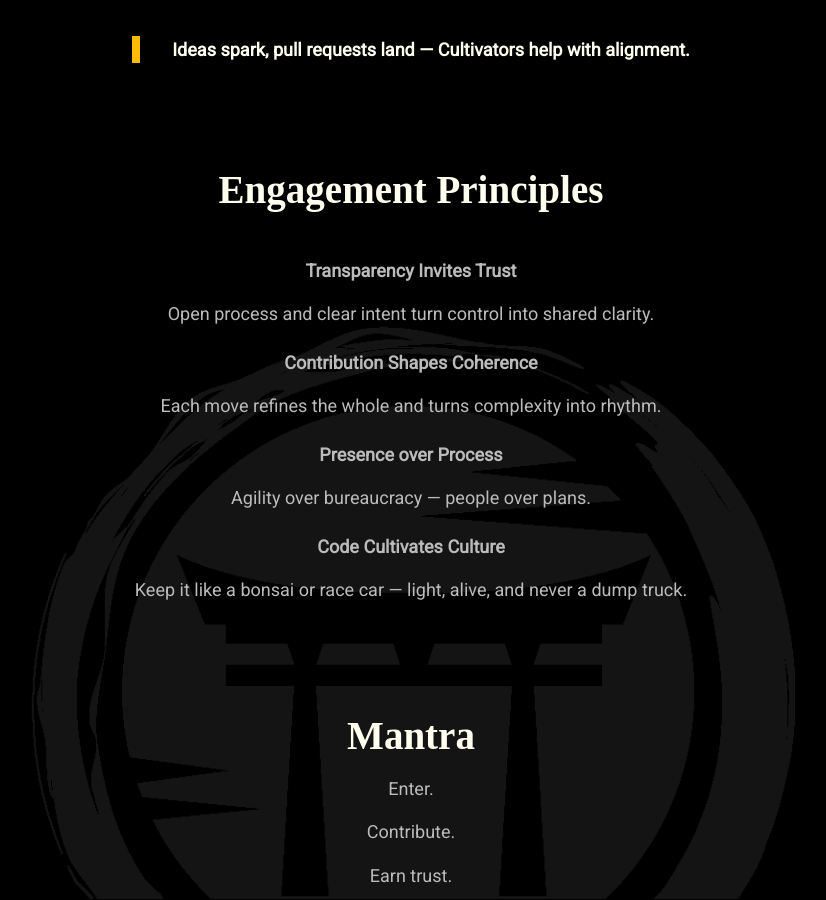
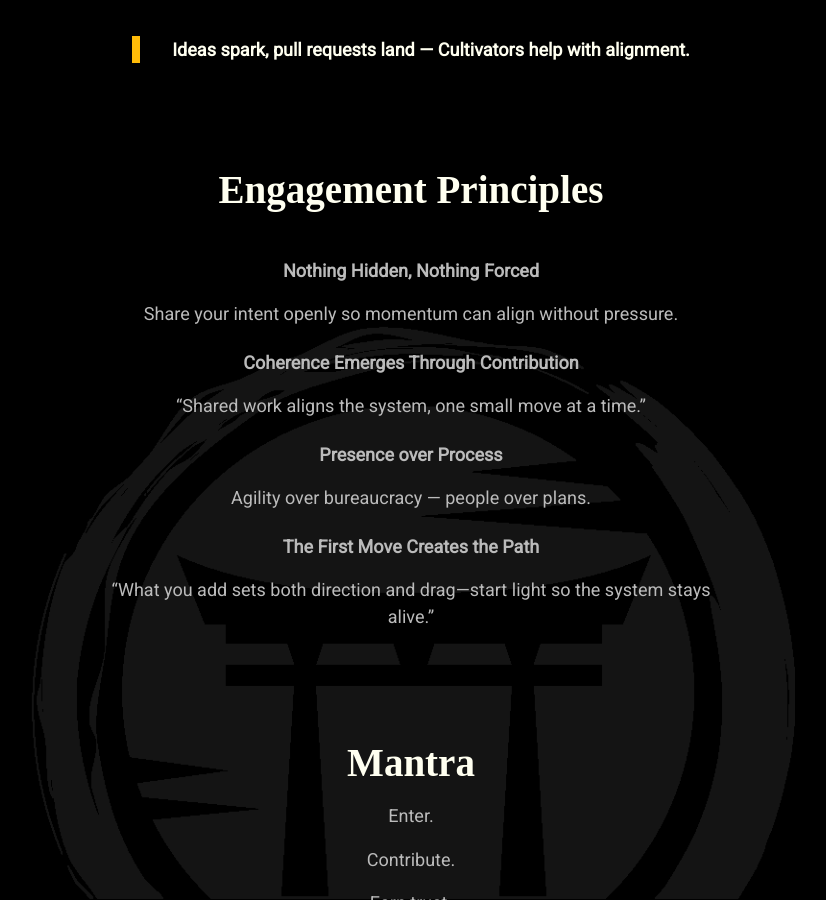
Before and after one commit to mindset-dojo/mindset-dojo.github.io, a Jekyll site: the page built from project.md, in a window 1280 px wide and 900 px high, scrolled down 1261 px. Shown: the whole window, without its empty margins (229-1055 px from the left). Built offline with Jekyll 4.4.1, drawn with Linux system fonts in a browser that asks for light colours; some web fonts are replaced.

Commit message:
refactor(principles): project principles.

```diff
--- a/_data/sections/principles.yaml
+++ b/_data/sections/principles.yaml
@@ -14,18 +14,18 @@ principles:
       label: "Playful Resonance Is Ki"
       description: "As tension clears, playfulness returns — renewing movement."
   project:
-    - id: "transparency"
-      label: "Transparency Invites Trust"
-      description: "Open process and clear intent turn control into shared clarity."
-    - id: "contribution"
-      label: "Contribution Shapes Coherence"
-      description: "Each move refines the whole and turns complexity into rhythm."
+    - id: "nothing"
+      label: "Nothing Hidden, Nothing Forced"
+      description: "Share your intent openly so momentum can align without pressure."
+    - id: "emerge"
+      label: "Coherence Emerges Through Contribution"
+      description: “Shared work aligns the system, one small move at a time.”
     - id: "presence"
       label: "Presence over Process"
       description: "Agility over bureaucracy — people over plans."
-    - id: "culture"
-      label: "Code Cultivates Culture"
-      description: "Keep it like a bonsai or race car — light, alive, and never a dump truck."
+    - id: "move"
+      label: "The First Move Creates the Path"
+      description: “What you add sets both direction and drag—start light so the system stays alive.”
   form:
     - id: "one"
       label: "Center from One Point"
```
